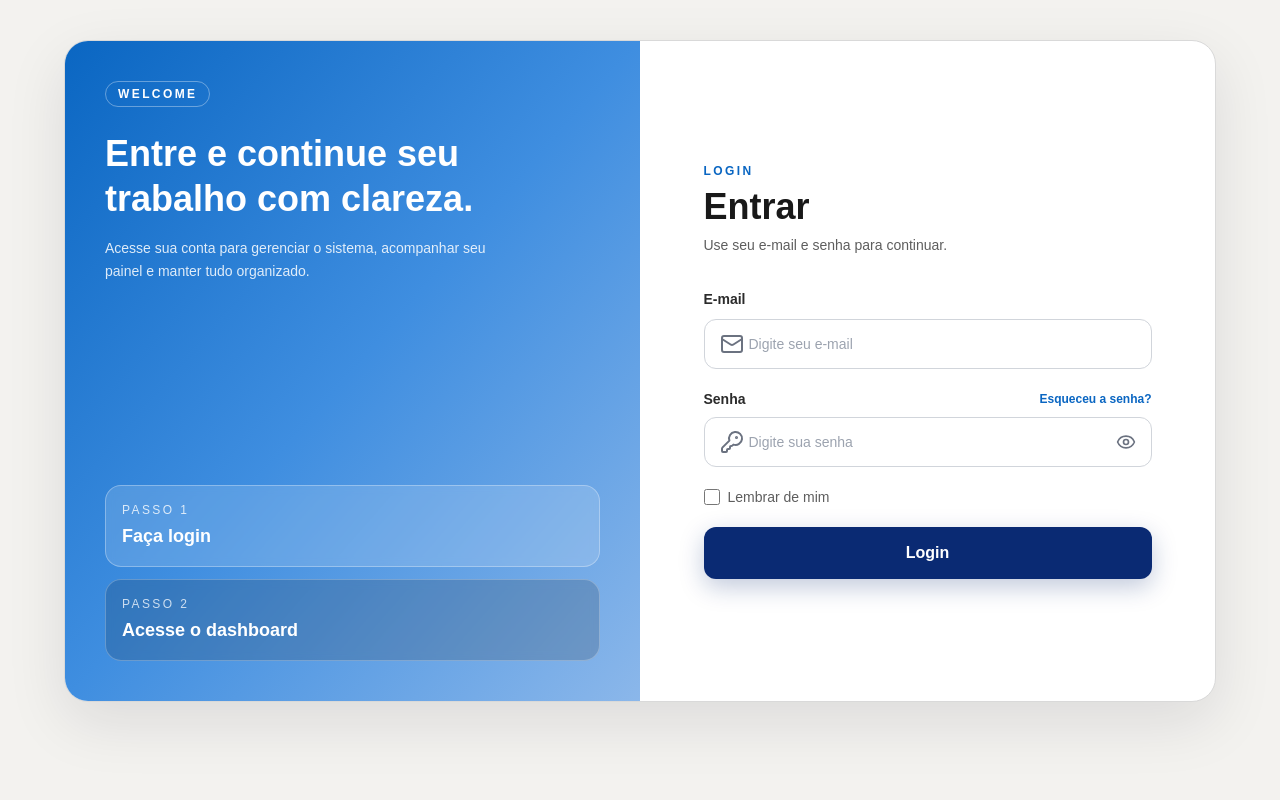
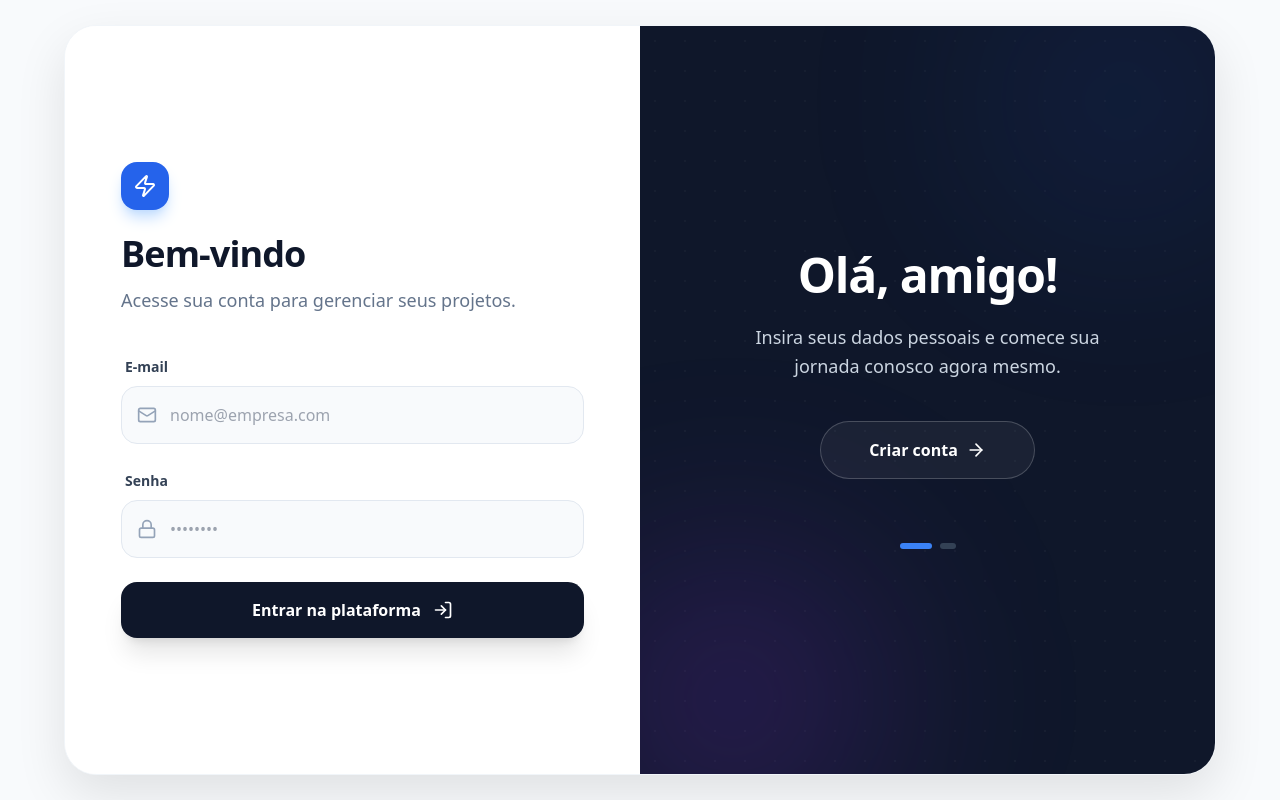
Before and after one commit to ReiArthurjpg/wordpress, a Nuxt app in the folder frontend/: page / in a window 1280 px wide. Built offline with nearby package versions, Linux system fonts and the light colour scheme.

Commit message:
Finalização de layout

```diff
--- a/frontend/app/pages/index.vue
+++ b/frontend/app/pages/index.vue
@@ -1,11 +1,26 @@
 <script setup>
-import { Mail, KeyRound, Loader2, AlertCircle, Eye, EyeOff } from 'lucide-vue-next'
+import { ref, onMounted } from 'vue'
+import {
+  User, Mail, Lock, LogIn, UserPlus, ArrowRight, ArrowLeft,
+  Globe, Zap, Camera, Calendar, CreditCard, Loader2, AlertCircle
+} from 'lucide-vue-next'
 
-const email = ref('')
-const senha = ref('')
+const isLogin = ref(true)
+const fileInputRef = ref(null)
 const isSubmitting = ref(false)
 const errorMessage = ref('')
-const showPassword = ref(false)
+const successMessage = ref('')
+
+const loginData = ref({ email: '', password: '' })
+const registerData = ref({
+  name: '',
+  email: '',
+  cpf: '',
+  birthDate: '',
+  password: '',
+  confirmPassword: '',
+  profileImage: null
+})
 
 onMounted(() => {
   const authCookie = useCookie('auth_user')
@@ -14,22 +29,23 @@ onMounted(() => {
   }
 })
 
-const handleLogin = async () => {
-  if (!email.value || !senha.value) {
+const handleLoginSubmit = async () => {
+  if (!loginData.value.email || !loginData.value.password) {
     errorMessage.value = 'Preencha todos os campos.'
     return
   }
 
   isSubmitting.value = true
   errorMessage.value = ''
+  successMessage.value = ''
 
   try {
     const response = await $fetch('http://localhost:8000/wp-json/wp/v2/usuarios')
 
     // Find matching user
     const user = response.find(u =>
-      u.acf?.email === email.value &&
-      u.acf?.senha === senha.value
+      u.acf?.email === loginData.value.email &&
+      u.acf?.senha === loginData.value.password
     )
 
     if (user) {
@@ -47,119 +63,291 @@ const handleLogin = async () => {
     isSubmitting.value = false
   }
 }
+
+const handleRegisterSubmit = async () => {
+  if (registerData.value.password !== registerData.value.confirmPassword) {
+    errorMessage.value = 'As senhas não coincidem!'
+    return
+  }
+
+  isSubmitting.value = true
+  errorMessage.value = ''
+  successMessage.value = ''
+
+  try {
+    const newUsuario = {
+      title: registerData.value.name,
+      status: 'publish',
+      acf: {
+        email: registerData.value.email,
+        senha: registerData.value.password,
+        cpf: registerData.value.cpf,
+        data_nascimento: registerData.value.birthDate
+      }
+    }
+
+    const response = await $fetch('http://localhost:8000/wp-json/wp/v2/usuarios', {
+      method: 'POST',
+      body: newUsuario
+    })
+
+    if (response && response.id) {
+      successMessage.value = 'Cadastro realizado! Agora faça login.'
+      isLogin.value = true
+      // Reset form
+      registerData.value = {
+        name: '', email: '', cpf: '', birthDate: '', password: '', confirmPassword: '', profileImage: null
+      }
+    }
+  } catch (error) {
+    console.error('Register error:', error)
+    errorMessage.value = 'Erro ao cadastrar. Verifique a API.'
+  } finally {
+    isSubmitting.value = false
+  }
+}
+
+const handleImageChange = (e) => {
+  const file = e.target.files[0]
+  if (file) {
+    const reader = new FileReader()
+    reader.onloadend = () => {
+      registerData.value.profileImage = reader.result
+    }
+    reader.readAsDataURL(file)
+  }
+}
 </script>
 
 <template>
-  <div class="min-h-screen bg-[#f3f2ef] px-4 py-10 text-[#191919] sm:px-6 lg:px-8">
-    <div class="mx-auto w-full max-w-6xl">
-      <div class="overflow-hidden rounded-3xl border border-[#d9d9d9] bg-white shadow-[0_20px_60px_rgba(15,23,42,0.1)]">
-        <div class="grid lg:grid-cols-2">
-          <section class="relative hidden min-h-[660px] overflow-hidden bg-gradient-to-br from-[#0a66c2] via-[#3f8ee0] to-[#8bb7ea] p-10 text-white lg:flex lg:flex-col lg:justify-between">
-            <div>
-              <p class="inline-flex items-center rounded-full border border-white/35 px-3 py-1 text-xs font-semibold uppercase tracking-[0.2em]">
-                Welcome
-              </p>
-              <h1 class="mt-6 max-w-sm text-4xl font-bold leading-tight">
-                Entre e continue seu trabalho com clareza.
-              </h1>
-              <p class="mt-4 max-w-sm text-sm leading-relaxed text-white/85">
-                Acesse sua conta para gerenciar o sistema, acompanhar seu painel e manter tudo organizado.
-              </p>
+  <div class="min-h-screen bg-[#f8fafc] flex items-center justify-center p-4 font-sans transition-all duration-700">
+    <div class="max-w-6xl w-full bg-white rounded-[32px] shadow-[0_20px_50px_rgba(0,0,0,0.1)] overflow-hidden flex flex-col md:flex-row min-h-[750px] border border-slate-100 relative">
+
+      <!-- LADO: FORMULÁRIO -->
+      <div
+        class="w-full md:w-1/2 p-8 lg:p-14 transition-all duration-700 ease-in-out flex flex-col justify-center z-20 bg-white"
+        :class="isLogin ? 'md:translate-x-0' : 'md:translate-x-full'"
+      >
+        <div :key="isLogin ? 'login' : 'register'" class="animate-in fade-in slide-in-from-bottom-8 duration-700">
+
+          <!-- Alerts -->
+          <div v-if="errorMessage" class="mb-4 p-4 rounded-xl bg-red-50 text-red-600 border border-red-100 text-sm font-bold flex items-center gap-2">
+            <AlertCircle class="w-5 h-5" /> {{ errorMessage }}
+          </div>
+          <div v-if="successMessage" class="mb-4 p-4 rounded-xl bg-emerald-50 text-emerald-600 border border-emerald-100 text-sm font-bold">
+            {{ successMessage }}
           </div>
 
-            <div class="space-y-3">
-              <div class="rounded-2xl border border-white/30 bg-white/15 p-4 backdrop-blur-sm">
-                <p class="text-xs uppercase tracking-[0.2em] text-white/80">Passo 1</p>
-                <p class="mt-1 text-lg font-semibold">Faça login</p>
+          <template v-if="isLogin">
+            <div class="mb-10 text-center md:text-left">
+              <div class="w-12 h-12 bg-blue-600 rounded-2xl flex items-center justify-center mb-6 shadow-lg shadow-blue-200 mx-auto md:mx-0">
+                <Zap class="text-white w-6 h-6" />
               </div>
-              <div class="rounded-2xl border border-white/25 bg-black/15 p-4 backdrop-blur-sm">
-                <p class="text-xs uppercase tracking-[0.2em] text-white/75">Passo 2</p>
-                <p class="mt-1 text-lg font-semibold">Acesse o dashboard</p>
-              </div>
-            </div>
-          </section>
-
-          <section class="min-h-[660px] p-6 sm:p-10 lg:p-12">
-            <div class="mx-auto flex h-full w-full max-w-md flex-col justify-center">
-              <div class="mb-8">
-                <p class="text-xs font-semibold uppercase tracking-[0.2em] text-[#0a66c2]">Login</p>
-                <h2 class="mt-2 text-4xl font-bold text-[#191919]">Entrar</h2>
-                <p class="mt-2 text-sm text-[#5e5e5e]">Use seu e-mail e senha para continuar.</p>
+              <h2 class="text-4xl font-extrabold text-slate-900 tracking-tight mb-3">Bem-vindo</h2>
+              <p class="text-slate-500 text-lg">Acesse sua conta para gerenciar seus projetos.</p>
             </div>
 
-              <Transition name="list">
-                <div v-if="errorMessage" class="mb-6 flex items-start gap-3 rounded-xl border border-red-200 bg-red-50 p-4">
-                  <AlertCircle class="mt-0.5 h-5 w-5 shrink-0 text-red-500" />
-                  <p class="text-sm font-semibold text-red-600">{{ errorMessage }}</p>
-                </div>
-              </Transition>
-
-              <form @submit.prevent="handleLogin" class="space-y-5">
+            <form @submit.prevent="handleLoginSubmit" class="space-y-6">
               <div class="space-y-2">
-                  <label class="text-sm font-semibold text-[#2b2b2b]">E-mail</label>
-                  <div class="group relative">
-                    <div class="pointer-events-none absolute inset-y-0 left-0 flex items-center pl-4">
-                      <Mail class="h-4.5 w-4.5 text-[#6b7280] transition-colors group-focus-within:text-[#0a66c2]" />
-                    </div>
+                <label class="text-sm font-semibold text-slate-700 ml-1">E-mail</label>
+                <div class="relative group">
+                  <Mail class="absolute left-4 top-1/2 -translate-y-1/2 text-slate-400 w-5 h-5 group-focus-within:text-blue-600 transition-colors" />
                   <input
-                      v-model="email"
+                    v-model="loginData.email"
                     type="email"
                     required
-                      placeholder="Digite seu e-mail"
-                      class="w-full rounded-xl border border-[#d1d5db] bg-white py-3.5 pl-11 pr-4 text-sm text-[#191919] placeholder:text-[#9ca3af] transition focus:border-[#0a66c2] focus:outline-none focus:ring-2 focus:ring-[#0a66c2]/20"
-                    >
+                    placeholder="nome@empresa.com"
+                    class="w-full pl-12 pr-4 py-4 bg-slate-50 border border-slate-200 rounded-2xl focus:ring-4 focus:ring-blue-100 focus:border-blue-500 focus:bg-white outline-none transition-all text-slate-800"
+                  />
                 </div>
               </div>
 
               <div class="space-y-2">
-                  <div class="flex items-center justify-between">
-                    <label class="text-sm font-semibold text-[#2b2b2b]">Senha</label>
-                    <a href="#" class="text-xs font-semibold text-[#0a66c2] hover:underline">Esqueceu a senha?</a>
-                  </div>
-                  <div class="group relative">
-                    <div class="pointer-events-none absolute inset-y-0 left-0 flex items-center pl-4">
-                      <KeyRound class="h-4.5 w-4.5 text-[#6b7280] transition-colors group-focus-within:text-[#0a66c2]" />
-                    </div>
+                <label class="text-sm font-semibold text-slate-700 ml-1">Senha</label>
+                <div class="relative group">
+                  <Lock class="absolute left-4 top-1/2 -translate-y-1/2 text-slate-400 w-5 h-5 group-focus-within:text-blue-600 transition-colors" />
                   <input
-                      v-model="senha"
-                      :type="showPassword ? 'text' : 'password'"
+                    v-model="loginData.password"
+                    type="password"
                     required
-                      placeholder="Digite sua senha"
-                      class="w-full rounded-xl border border-[#d1d5db] bg-white py-3.5 pl-11 pr-12 text-sm text-[#191919] placeholder:text-[#9ca3af] transition focus:border-[#0a66c2] focus:outline-none focus:ring-2 focus:ring-[#0a66c2]/20"
-                    >
-                    <button
-                      type="button"
-                      class="absolute inset-y-0 right-0 flex items-center pr-4 text-[#6b7280] transition hover:text-[#0a66c2]"
-                      :aria-label="showPassword ? 'Ocultar senha' : 'Mostrar senha'"
-                      @click="showPassword = !showPassword"
-                    >
-                      <EyeOff v-if="showPassword" class="h-5 w-5" />
-                      <Eye v-else class="h-5 w-5" />
-                    </button>
+                    placeholder="••••••••"
+                    class="w-full pl-12 pr-4 py-4 bg-slate-50 border border-slate-200 rounded-2xl focus:ring-4 focus:ring-blue-100 focus:border-blue-500 focus:bg-white outline-none transition-all text-slate-800"
+                  />
                 </div>
               </div>
-
-                <label class="flex cursor-pointer items-center gap-2 text-sm text-[#5e5e5e]">
-                  <input type="checkbox" class="h-4 w-4 rounded border-[#c4c7cc] text-[#0a66c2] focus:ring-[#0a66c2]/30" />
-                  Lembrar de mim
-                </label>
 
               <button
                 type="submit"
                 :disabled="isSubmitting"
-                  class="inline-flex w-full items-center justify-center gap-2 rounded-xl bg-[#0a2a73] px-6 py-3.5 text-base font-bold text-white shadow-[0_8px_24px_rgba(10,42,115,0.25)] transition hover:bg-[#081f56] disabled:cursor-not-allowed disabled:opacity-70"
+                class="w-full bg-slate-900 hover:bg-black text-white font-bold py-4 rounded-2xl shadow-xl transition-all transform hover:-translate-y-1 active:scale-[0.98] flex items-center justify-center gap-3 disabled:opacity-70 disabled:active:scale-100"
               >
-                  <Loader2 v-if="isSubmitting" class="h-5 w-5 animate-spin" />
+                <Loader2 v-if="isSubmitting" class="w-5 h-5 animate-spin" />
                 <template v-else>
-                    Login
+                  Entrar na plataforma
+                  <LogIn class="w-5 h-5" />
                 </template>
               </button>
             </form>
+          </template>
 
+          <template v-else>
+            <div class="mb-6 text-center md:text-left">
+              <h2 class="text-3xl font-extrabold text-slate-900 tracking-tight mb-2">Criar conta</h2>
+              <p class="text-slate-500">Preencha os dados abaixo para começar.</p>
             </div>
-          </section>
+
+            <form @submit.prevent="handleRegisterSubmit" class="space-y-4">
+              <!-- Upload de Foto de Perfil -->
+              <div class="flex justify-center mb-6">
+                <div class="relative">
+                  <div
+                    @click="fileInputRef.click()"
+                    class="w-24 h-24 rounded-full bg-slate-100 border-2 border-dashed border-slate-300 flex items-center justify-center cursor-pointer hover:border-indigo-500 hover:bg-indigo-50 transition-all overflow-hidden group"
+                  >
+                    <img v-if="registerData.profileImage" :src="registerData.profileImage" alt="Preview" class="w-full h-full object-cover" />
+                    <div v-else class="text-center">
+                      <Camera class="w-6 h-6 text-slate-400 mx-auto group-hover:text-indigo-500 transition-colors" />
+                      <span class="text-[10px] text-slate-400 font-medium">FOTO</span>
+                    </div>
+                  </div>
+                  <input
+                    type="file"
+                    ref="fileInputRef"
+                    class="hidden"
+                    accept="image/*"
+                    @change="handleImageChange"
+                  />
+                </div>
+              </div>
+
+              <div class="space-y-4">
+                <div class="relative group">
+                  <User class="absolute left-4 top-1/2 -translate-y-1/2 text-slate-400 w-5 h-5" />
+                  <input
+                    v-model="registerData.name"
+                    type="text"
+                    required
+                    placeholder="Nome Completo"
+                    class="w-full pl-12 pr-4 py-3 bg-slate-50 border border-slate-200 rounded-xl focus:ring-4 focus:ring-indigo-100 focus:border-indigo-500 outline-none transition-all"
+                  />
+                </div>
+
+                <div class="relative group">
+                  <Mail class="absolute left-4 top-1/2 -translate-y-1/2 text-slate-400 w-5 h-5" />
+                  <input
+                    v-model="registerData.email"
+                    type="email"
+                    required
+                    placeholder="Seu melhor e-mail"
+                    class="w-full pl-12 pr-4 py-3 bg-slate-50 border border-slate-200 rounded-xl focus:ring-4 focus:ring-indigo-100 focus:border-indigo-500 outline-none transition-all"
+                  />
+                </div>
+
+                <div class="grid grid-cols-1 sm:grid-cols-2 gap-4">
+                  <div class="relative group">
+                    <CreditCard class="absolute left-4 top-1/2 -translate-y-1/2 text-slate-400 w-5 h-5" />
+                    <input
+                      v-model="registerData.cpf"
+                      type="text"
+                      required
+                      placeholder="CPF"
+                      class="w-full pl-12 pr-4 py-3 bg-slate-50 border border-slate-200 rounded-xl focus:ring-4 focus:ring-indigo-100 focus:border-indigo-500 outline-none transition-all"
+                    />
+                  </div>
+                  <div class="relative group">
+                    <Calendar class="absolute left-4 top-1/2 -translate-y-1/2 text-slate-400 w-5 h-5" />
+                    <input
+                      v-model="registerData.birthDate"
+                      type="date"
+                      required
+                      class="w-full pl-12 pr-4 py-3 bg-slate-50 border border-slate-200 rounded-xl focus:ring-4 focus:ring-indigo-100 focus:border-indigo-500 outline-none transition-all text-slate-500"
+                    />
+                  </div>
+                </div>
+
+                <div class="grid grid-cols-1 sm:grid-cols-2 gap-4">
+                  <div class="relative group">
+                    <Lock class="absolute left-4 top-1/2 -translate-y-1/2 text-slate-400 w-5 h-5" />
+                    <input
+                      v-model="registerData.password"
+                      type="password"
+                      required
+                      placeholder="Senha"
+                      class="w-full pl-12 pr-4 py-3 bg-slate-50 border border-slate-200 rounded-xl focus:ring-4 focus:ring-indigo-100 focus:border-indigo-500 outline-none"
+                    />
+                  </div>
+                  <div class="relative group">
+                    <Lock class="absolute left-4 top-1/2 -translate-y-1/2 text-slate-400 w-5 h-5" />
+                    <input
+                      v-model="registerData.confirmPassword"
+                      type="password"
+                      required
+                      placeholder="Confirmar"
+                      class="w-full pl-12 pr-4 py-3 bg-slate-50 border rounded-xl focus:ring-4 outline-none transition-all"
+                      :class="registerData.confirmPassword && registerData.password !== registerData.confirmPassword
+                        ? 'border-red-300 focus:ring-red-100 focus:border-red-500'
+                        : 'border-slate-200 focus:ring-indigo-100 focus:border-indigo-500'"
+                    />
                   </div>
                 </div>
               </div>
+
+              <button
+                type="submit"
+                :disabled="isSubmitting"
+                class="w-full bg-indigo-600 hover:bg-indigo-700 text-white font-bold py-4 rounded-2xl shadow-xl shadow-indigo-200 transition-all transform hover:-translate-y-1 active:scale-[0.98] flex items-center justify-center gap-3 mt-4 disabled:opacity-70 disabled:active:scale-100"
+              >
+                <Loader2 v-if="isSubmitting" class="w-5 h-5 animate-spin" />
+                <template v-else>
+                  Finalizar Cadastro
+                  <UserPlus class="w-5 h-5" />
+                </template>
+              </button>
+            </form>
+          </template>
+        </div>
+      </div>
+
+      <!-- LADO: APOIO VISUAL -->
+      <div
+        class="w-full md:w-1/2 absolute top-0 left-0 h-full overflow-hidden flex flex-col justify-center items-center p-12 text-center transition-all duration-700 ease-in-out z-10"
+        :class="isLogin ? 'md:translate-x-full bg-[#0f172a]' : 'md:translate-x-0 bg-[#1e1b4b]'"
+      >
+
+        <div class="absolute top-0 left-0 w-full h-full">
+          <div class="absolute top-[-10%] right-[-10%] w-[300px] h-[300px] bg-blue-600/20 rounded-full blur-[100px] animate-pulse"></div>
+          <div class="absolute bottom-[-10%] left-[-10%] w-[300px] h-[300px] bg-purple-600/20 rounded-full blur-[100px]"></div>
+          <div class="absolute inset-0 opacity-[0.03]" style="background-image: radial-gradient(#ffffff 1px, transparent 1px); background-size: 30px 30px"></div>
+        </div>
+
+        <div :key="isLogin ? 'msg-login' : 'msg-register'" class="relative z-10 animate-in fade-in zoom-in-95 duration-1000">
+          <h2 class="text-5xl font-bold text-white mb-6 tracking-tight transition-all duration-500">
+            {{ isLogin ? "Olá, amigo!" : "Tudo pronto?" }}
+          </h2>
+          <p class="text-slate-300 text-lg leading-relaxed mb-10 max-w-sm mx-auto font-light transition-all duration-500">
+            {{ isLogin
+              ? "Insira seus dados pessoais e comece sua jornada conosco agora mesmo."
+              : "Se já possui uma conta, volte para o login e continue de onde parou." }}
+          </p>
+
+          <button
+            @click="isLogin = !isLogin; errorMessage = ''; successMessage = ''"
+            type="button"
+            class="group relative inline-flex items-center gap-3 px-12 py-4 bg-white/5 hover:bg-white/10 border border-white/20 rounded-full text-white font-semibold transition-all duration-300 hover:shadow-[0_0_20px_rgba(255,255,255,0.1)] active:scale-95 cursor-pointer"
+          >
+            <span class="relative z-10 flex items-center gap-2">
+              {{ isLogin ? "Criar conta" : "Já tenho conta" }}
+              <component :is="isLogin ? ArrowRight : ArrowLeft" class="w-5 h-5 transition-transform" :class="isLogin ? 'group-hover:translate-x-1' : 'group-hover:-translate-x-1'" />
+            </span>
+          </button>
+
+          <div class="mt-16 flex justify-center gap-2">
+              <div class="h-1.5 transition-all duration-500 rounded-full" :class="isLogin ? 'w-8 bg-blue-500' : 'w-4 bg-slate-700'"></div>
+              <div class="h-1.5 transition-all duration-500 rounded-full" :class="!isLogin ? 'w-8 bg-indigo-500' : 'w-4 bg-slate-700'"></div>
+          </div>
+        </div>
+      </div>
+
+    </div>
   </div>
 </template>
```
Lines whose indentation alone changed are shown as unchanged.
